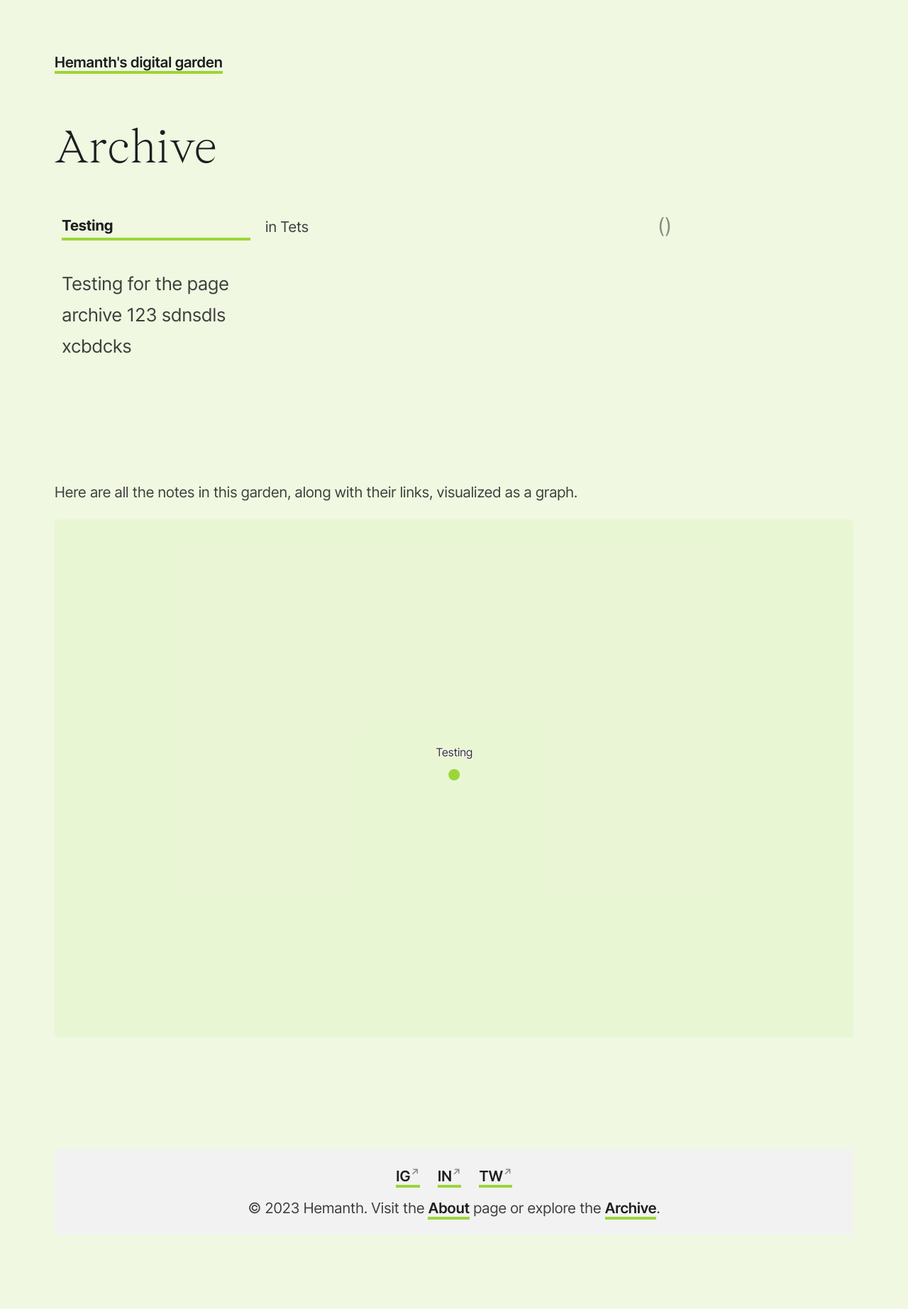
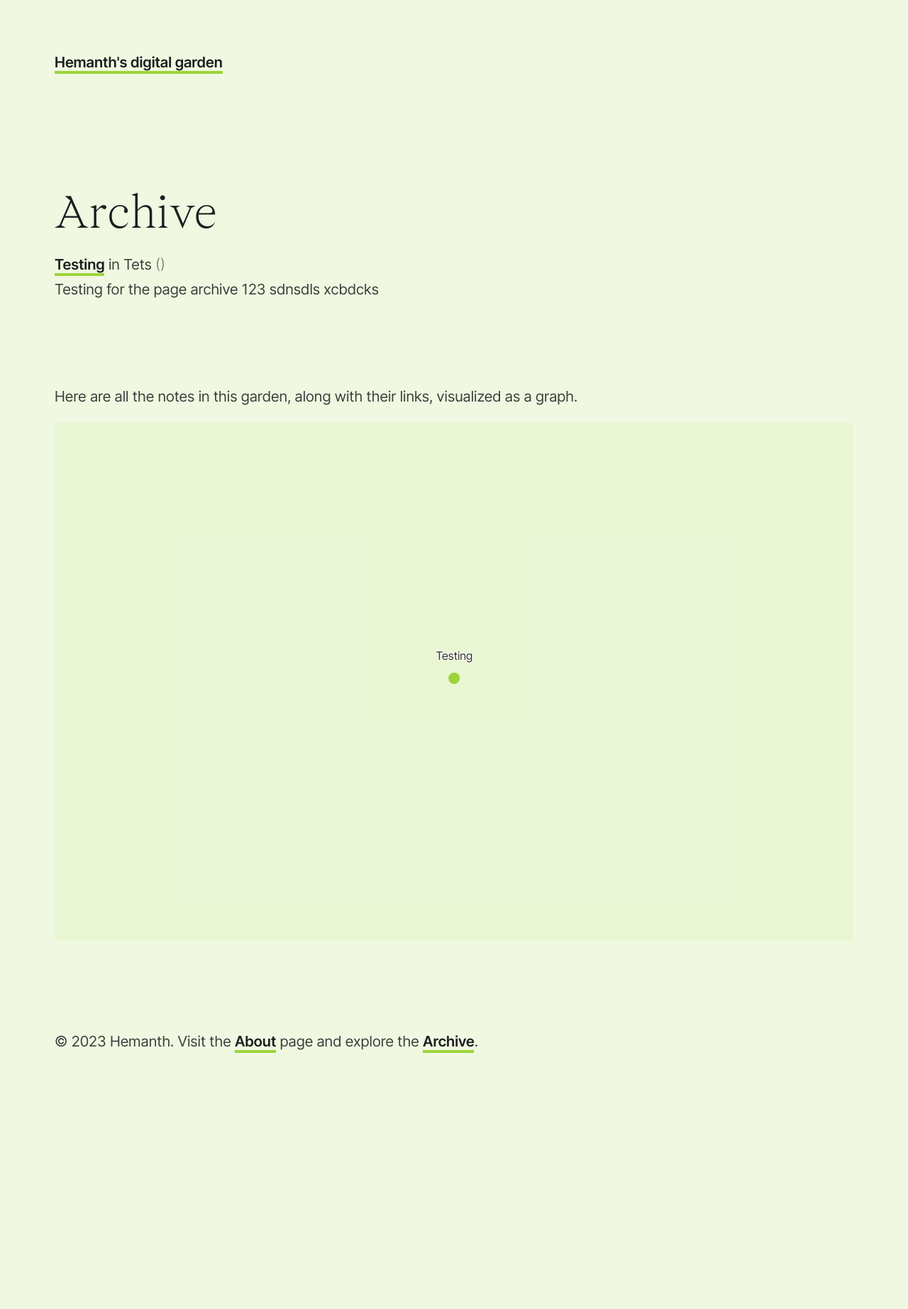
Before and after one commit to hemanthkapa/web-page, a Jekyll site: the page built from _pages/archive.md, in a window 1280 px wide. Shown: the whole page at 71% size. Built offline with Jekyll 4.4.1, drawn with Linux system fonts in a browser that asks for light colours; after the commit the page ends 1590 px from its top, so only the background shows below that.

Commit message:
changes new

```diff
--- a/_includes/footer.html
+++ b/_includes/footer.html
@@ -1,10 +1 @@
-<footer style="background-color: #f2f2f2; padding: 20px; text-align: center; font-size: 0.8em;">
-    <div style="margin-bottom: 10px;">
-      <a href="https://www.instagram.com/hemanth.kapa/" target="_blank" style="margin: 0 10px;">IG</a>
-      <a href="https://www.linkedin.com/in/hemanth-kapa/" target="_blank" style="margin: 0 10px;">IN</a>
-      <a href="https://www.twitter.com/kapahemanth" target="_blank" style="margin: 0 10px;">TW</a>
-    </div>
-    <p style="margin: 0;">
-      © 2023 Hemanth. Visit the <a class="internal-link" href="about.html">About</a> page or explore the <a class="internal-link" href="archive.html">Archive</a>.
-    </p>
-</footer>
+<p> © 2023 Hemanth. Visit the <a class="internal-link" href="about.html">About</a> page and explore the <a class="internal-link" href="archive.html">Archive</a>.</p>
--- a/assets/css/style.css
+++ b/assets/css/style.css
@@ -71,7 +71,6 @@ h1, h2, h3, h4, h5, h6 {
 h1:first-of-type {
   font-size: 200%;
   line-height: 1;
-  margin-top:0.5em;
 }
 
 h2+h3 {
@@ -88,7 +87,7 @@ h3 {
 }
 
 nav {
-  margin: 1em 0 1em
+  margin: 1em 0 3em
 }
 
 #notes-entry-container, main {
@@ -187,53 +186,22 @@ footer {
 }
 
 /* Archive Page */
-ul.archive {
-  list-style: none;
-  padding: 0;
-  margin: 2em 0;
+ul.archive, .archive li {
+  list-style-type: none;
+  margin-left: 0;
+  padding-left: 0
 }
 
-ul.archive li {
-  display: grid;
-  grid-template-columns: 1fr 2fr 1fr;
-  gap: 1em;
-  align-items: center;
-  padding: 0.5em;
-  border-bottom: 1px solid var(--text-color-faded);
+.archive li {
+  margin: 1em 0 1.25em
 }
 
-ul.archive li:last-child {
-  border-bottom: none;
+.archive p {
+  margin-top: 0
 }
 
-ul.archive li a {
-  color: var(--heading-color);
-  text-decoration: none;
-  font-weight: bold;
-  transition: color 0.3s ease;
-}
-
-ul.archive li a:hover {
-  color: var(--primary-color);
-}
-
-ul.archive span {
-  color: var(--text-color-faded);
-  font-size: 0.85rem;
-}
-
-ul.archive p {
-  color: var(--text-color);
-  font-size: 0.75rem;
-  margin-top: 0.5em;
-}
-
-/* Responsive design for smaller screens */
-@media (max-width: 768px) {
-  ul.archive li {
-    grid-template-columns: 1fr;
-    text-align: left;
-  }
+.archive span {
+  opacity: 0.6
 }
 
 /* Tables in Markdown */
```
Also changed, not shown: index.md (+4 -4 lines).
